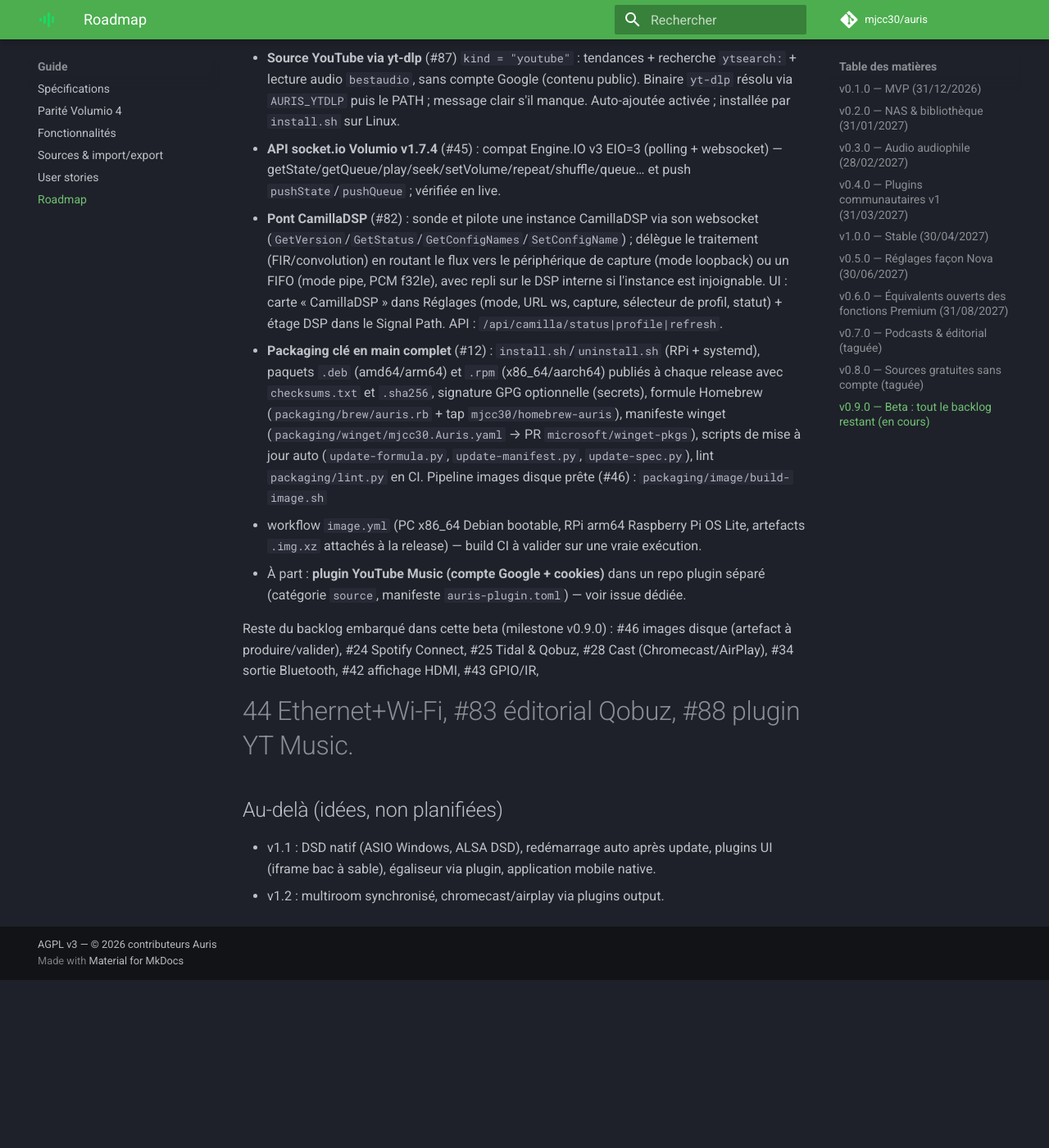
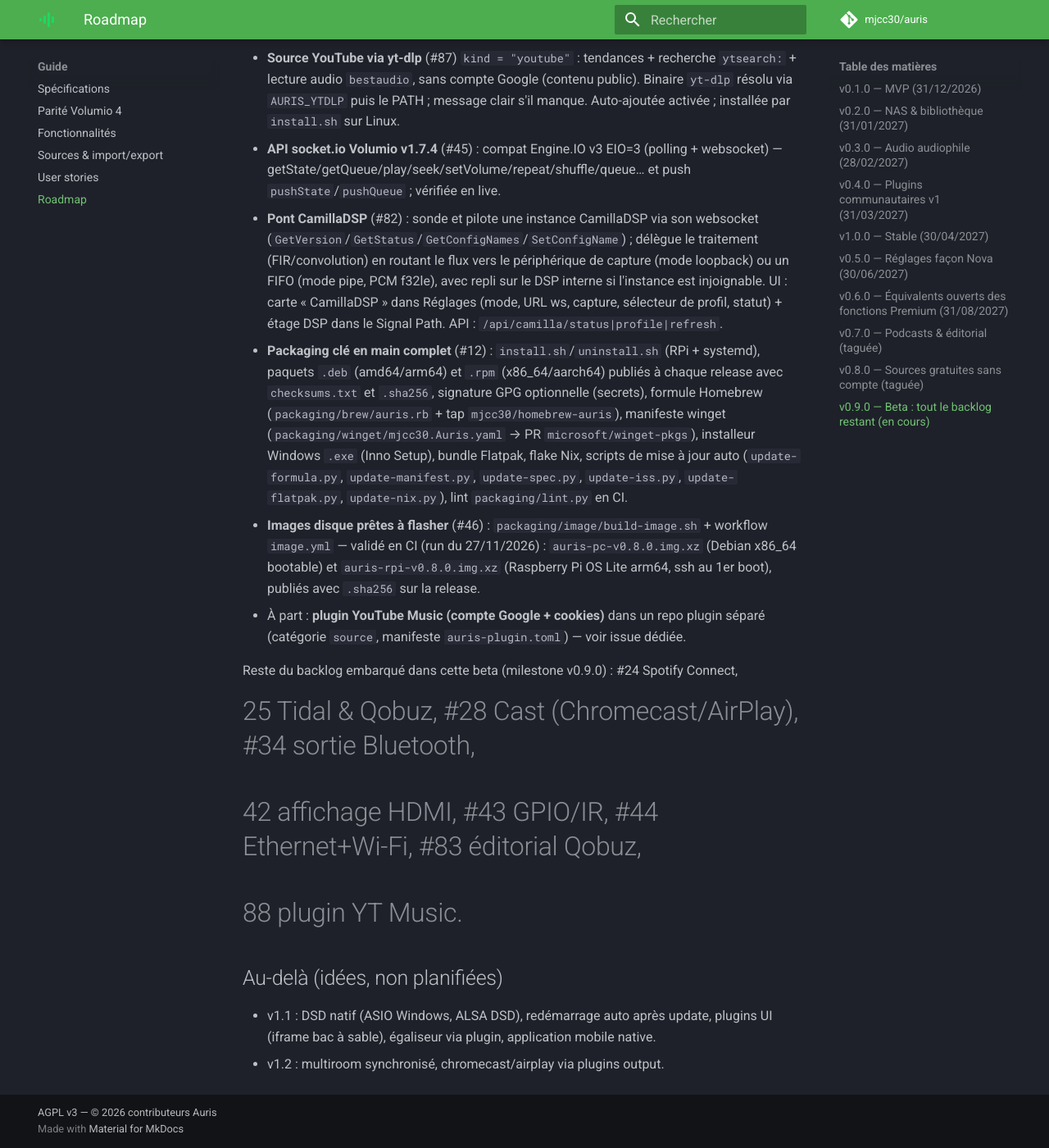
Before and after one commit to mjcc30/auris, an MkDocs documentation site: the page built from docs/ROADMAP.md, in a window 1280 px wide and 1400 px high, scrolled down 3077 px. Shown: the whole window at 82% size. Built offline with MkDocs 1.6.1 and Material for MkDocs 9.7.7, drawn with Linux system fonts in a browser that asks for light colours; comment, search, counter and statistics services are not loaded; before the commit the page ends 4272 px from its top, so only the background shows below that.

Commit message:
docs(roadmap): #46 livre — images disque produites et publiees en CI (run 46079400134)
Generated by Mistral Vibe.
Co-Authored-By: Mistral Vibe <vibe@mistral.ai>

```diff
--- a/docs/ROADMAP.md
+++ b/docs/ROADMAP.md
@@ -127,18 +127,21 @@ Livré dans cette beta :
   paquets `.deb` (amd64/arm64) et `.rpm` (x86_64/aarch64) publiés à chaque release avec
   `checksums.txt` et `.sha256`, signature GPG optionnelle (secrets), formule Homebrew
   (`packaging/brew/auris.rb` + tap `mjcc30/homebrew-auris`), manifeste winget
-  (`packaging/winget/mjcc30.Auris.yaml` → PR `microsoft/winget-pkgs`), scripts de mise à
-  jour auto (`update-formula.py`, `update-manifest.py`, `update-spec.py`), lint
-  `packaging/lint.py` en CI. Pipeline images disque prête (#46) : `packaging/image/build-image.sh`
-  + workflow `image.yml` (PC x86_64 Debian bootable, RPi arm64 Raspberry Pi OS Lite, artefacts
-  `.img.xz` attachés à la release) — build CI à valider sur une vraie exécution.
+  (`packaging/winget/mjcc30.Auris.yaml` → PR `microsoft/winget-pkgs`), installeur Windows
+  `.exe` (Inno Setup), bundle Flatpak, flake Nix, scripts de mise à jour auto
+  (`update-formula.py`, `update-manifest.py`, `update-spec.py`, `update-iss.py`,
+  `update-flatpak.py`, `update-nix.py`), lint `packaging/lint.py` en CI.
+- **Images disque prêtes à flasher** (#46) : `packaging/image/build-image.sh` + workflow
+  `image.yml` — validé en CI (run du 27/11/2026) : `auris-pc-v0.8.0.img.xz` (Debian x86_64
+  bootable) et `auris-rpi-v0.8.0.img.xz` (Raspberry Pi OS Lite arm64, ssh au 1er boot),
+  publiés avec `.sha256` sur la release.
 - À part : **plugin YouTube Music (compte Google + cookies)** dans un repo plugin
   séparé (catégorie `source`, manifeste `auris-plugin.toml`) — voir issue dédiée.
 
-Reste du backlog embarqué dans cette beta (milestone v0.9.0) : #46 images disque
-(artefact à produire/valider), #24 Spotify Connect, #25 Tidal & Qobuz, #28 Cast
-(Chromecast/AirPlay), #34 sortie Bluetooth, #42 affichage HDMI, #43 GPIO/IR,
-#44 Ethernet+Wi-Fi, #83 éditorial Qobuz, #88 plugin YT Music.
+Reste du backlog embarqué dans cette beta (milestone v0.9.0) : #24 Spotify Connect,
+#25 Tidal & Qobuz, #28 Cast (Chromecast/AirPlay), #34 sortie Bluetooth,
+#42 affichage HDMI, #43 GPIO/IR, #44 Ethernet+Wi-Fi, #83 éditorial Qobuz,
+#88 plugin YT Music.
 
 ## Au-delà (idées, non planifiées)
 
```
